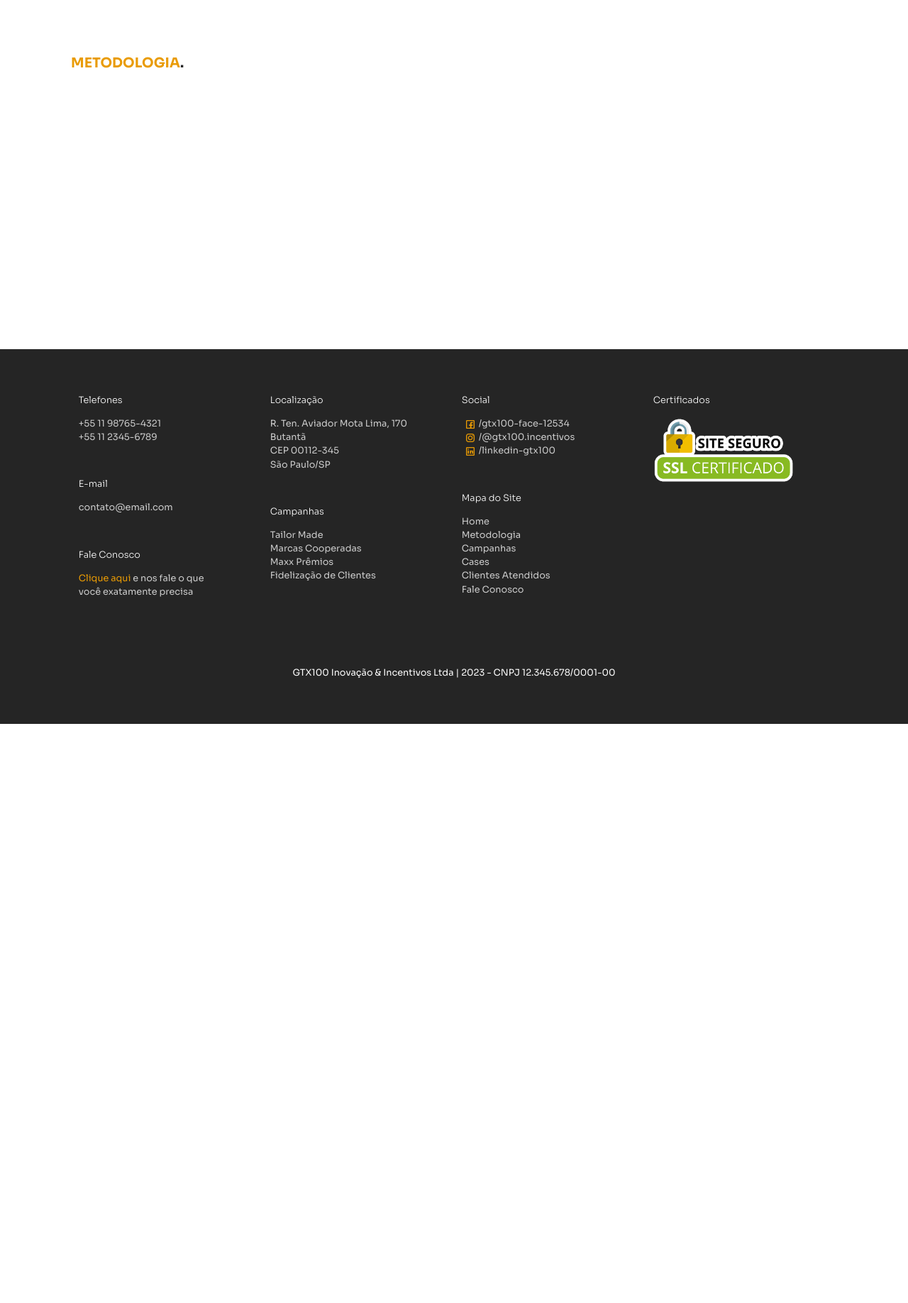
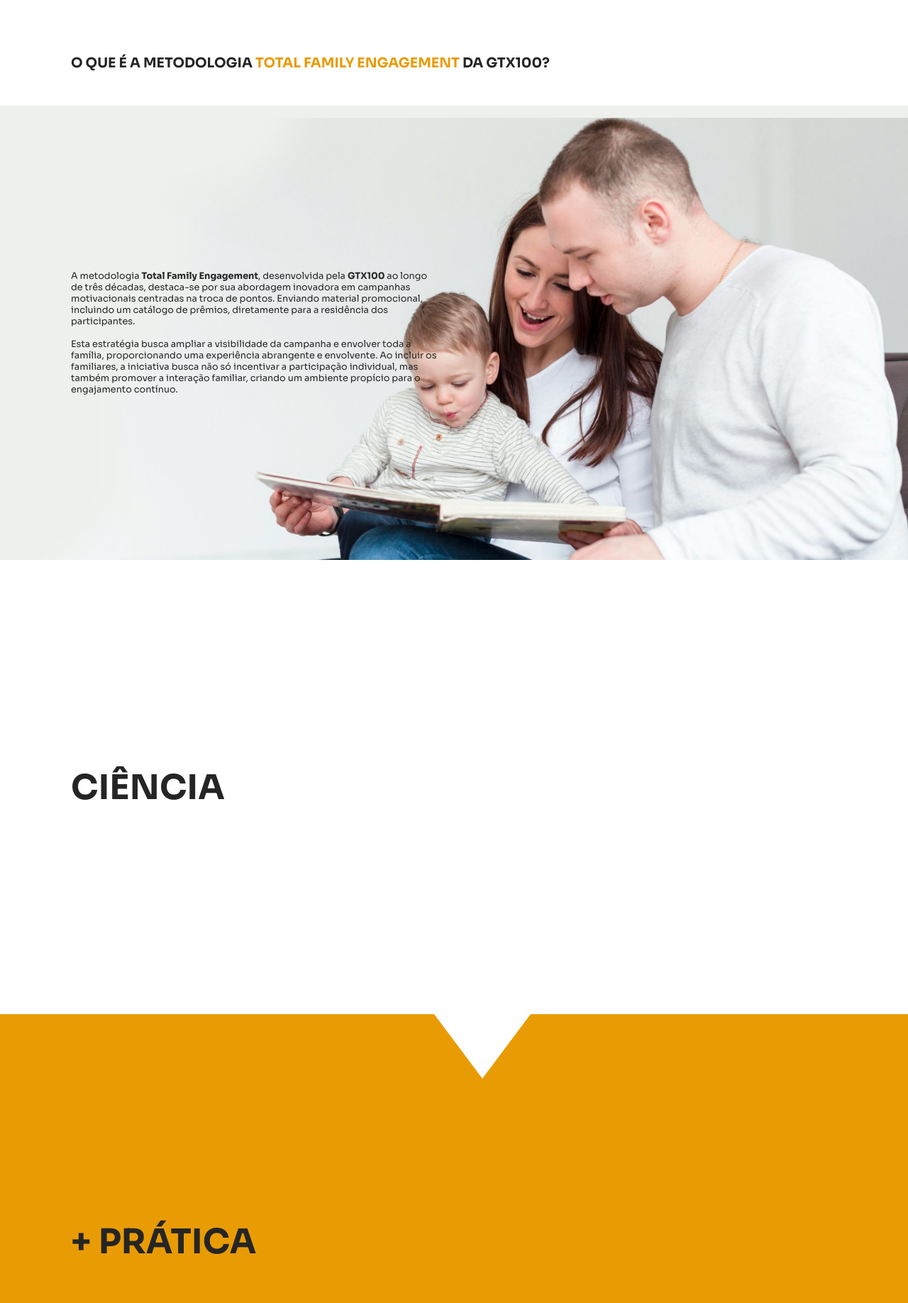
Before and after one commit to douglas-moura/gtx100, a PHP site: page /metodologia/index.html in a window 1280 px wide. Shown: the part 84-1920 px from the top of the page at 71% size. Before the commit the page ends 1104 px from the top, so only its background shows below. Run offline with PHP 8.4, Linux system fonts and the light colour scheme.

Commit message:
pagina metodologia

```diff
--- a/metodologia/index.html
+++ b/metodologia/index.html
@@ -43,13 +43,41 @@
 			</div>
 		</header>
 		<main class="content">
-			<section id="metodologia-banner" class="bloco-sessao">
+			<section id="metodologia-banner" class="bloco-sessao titulo-pagina">
+				<div class="content-sessao">
+					<h1>O QUE É A METODOLOGIA <strong>TOTAL FAMILY ENGAGEMENT</strong> DA GTX100?</h1><br>
+				</div>
+			</section>
+			<section id="total-f-e" class="bloco-sessao">
 				<div class="content-sessao content-50_50">
 					<div>
-						<h1><strong>METODOLOGIA</strong>.</h1>
+						<p>A metodologia <strong>Total Family Engagement</strong>, desenvolvida pela <strong>GTX100</strong> ao longo de três décadas, destaca-se por sua abordagem inovadora em campanhas motivacionais centradas na troca de pontos. Enviando material promocional, incluindo um catálogo de prêmios, diretamente para a residência dos participantes.</p>
+						<br>
+						<p>Esta estratégia busca ampliar a visibilidade da campanha e envolver toda a família, proporcionando uma experiência abrangente e envolvente. Ao incluir os familiares, a iniciativa busca não só incentivar a participação individual, mas também promover a interação familiar, criando um ambiente propício para o engajamento contínuo.</p>
 					</div>
+					<div>
+					</div>
+				</div>
+			</section>
+			<section id="metodologia-quadro" class="bloco-sessao quadro-1">
+				<div class="content-sessao content-40_60">
+					<div><h1>CIÊNCIA</h1></div>
 					<div></div>
 				</div>
+			</section>
+			<section id="metodologia-quadro" class="bloco-sessao quadro-2">
+				<div class="content-sessao content-40_60">
+					<div><h1>+ PRÁTICA</h1></div>
+					<div></div>
+				</div>
+				<div class="quadro-seta-1"></div>
+			</section>
+			<section id="metodologia-quadro" class="bloco-sessao quadro-3">
+				<div class="content-sessao content-40_60">
+					<div><h1>= RESULTADOS</h1></div>
+					<div></div>
+				</div>
+				<div class="quadro-seta-2"></div>
 			</section>
 		</main>
 		<footer class="bloco-sessao">
--- a/style.css
+++ b/style.css
@@ -131,8 +131,12 @@ header nav ul li a:hover {
 }
 
 /* Conteúdo */
+main {
+
+}
+
 main section {
-	display: flex;
+	display: flex !important;
 	/*background-color: #00ff0011;*/
 }
 
@@ -160,6 +164,7 @@ main section,
 
 .titulo-pagina {
 	padding: 4rem 0 0 !important;
+	min-height: auto !important;
 }
 
 .content-sessao {
@@ -516,13 +521,22 @@ h2 strong,
 		font-size: .8rem !important;
 	}
 
+	main section {
+		min-height: 40rem !important;
+	}
+
 	main section .content-sessao,
 	main section .content-sessao-anexo,
 	footer div,
 	#menu-desktop div {
 		width: 780px !important;
+		margin: auto !important;
+		box-sizing: border-box;
+	}
+
+
+	footer div {
 		margin: 0 auto !important;
-		box-sizing: border-box;
 	}
 
 	#logo-tipo {
@@ -636,7 +650,7 @@ h2 strong,
 	}
 
 	.box-cooperada p {
-		margin-bottom: 1rem !important;
+		margin-bottom: 2rem !important;
 	}
 
 	.cases-grupo .box-case span p {
@@ -647,10 +661,41 @@ h2 strong,
 		font-size: 1.5rem;
 	}
 
-	#cases .content-sessao>div:first-of-type ul,
-	#cases .content-sessao>div:first-of-type p,
 	.cases-grupo .box-case>p:last-of-type {
 		font-size: .6rem !important;
+	}
+
+	#total-f-e {
+		margin-top: 3rem !important;
+		background-color: #eef0ed;
+		background-image: url('src/img/familia-1.jpg');
+		backdrop-filter: opacity(20%);
+		background-size: contain;
+		background-position: right bottom;
+		background-repeat: no-repeat;
+	}
+
+	#metodologia-quadro h1 {
+		font-size: 3rem !important;
+	}
+
+	.quadro-seta-1 {
+		background-color: white;
+	}
+
+	.quadro-seta-2,
+	.quadro-2 {
+		background-color: var(--laranja);
+	}
+
+	.quadro-seta-1,
+	.quadro-seta-2 {
+		position: absolute;
+		margin-top: -5rem;
+		margin-left: calc(50% - 2.5rem);
+		width: 10rem;
+		aspect-ratio: 1.5 / 1;
+		clip-path: polygon(50% 100%, 0% 0%, 100% 0%);
 	}
 }
 
```
Also changed, not shown: src/img/familia-1.jpg (added).
